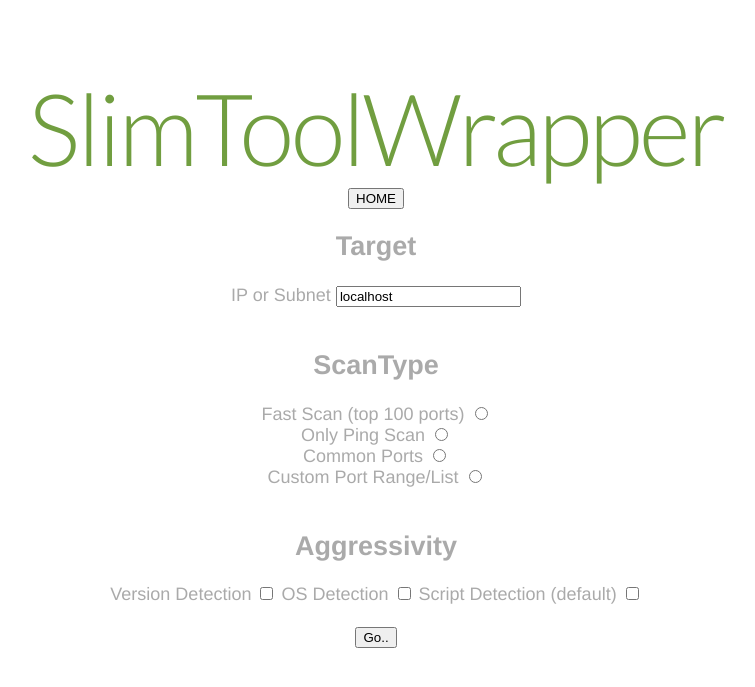
After one commit to davhae/CLIToolWrapper_PHP, a PHP site: template templates/toolController/nmap.phtml in a window 1280 px wide. The commit adds this page. Shown: the top 687 px of the page, without its empty margins (264-1019 px from the left). Run offline with PHP 8.4, Linux system fonts and the light colour scheme; the template is opened without the code that fills it, so the values that code supplies are empty.

Commit message:
nmapController is putting together the console command from ui, ..thinking if a python cli tool would be better..

```diff
--- /dev/null
+++ b/public/js/nmap.js
@@ -0,0 +1,28 @@
+pingScan = document.querySelector("#ping");
+portScan = document.querySelector("#port");
+commonScan = document.querySelector("#commonPorts");
+fastScan = document.querySelector("#fast");
+
+portRange = document.querySelector("#portRange")
+
+aggroDiv = document.querySelector("div#aggro");
+
+portScan.onclick = function() {
+    portRange.style.display = '';
+    aggroDiv.style.display = '';
+}
+commonScan.onclick = function() {
+    portRange.style.display = 'none';
+    aggroDiv.style.display = '';
+}
+fastScan.onclick = function() {
+    portRange.style.display = 'none';
+    aggroDiv.style.display = '';
+}
+
+
+
+pingScan.onclick = function() {
+    portRange.style.display = 'none';
+    aggroDiv.style.display = 'none';
+}
--- /dev/null
+++ b/templates/toolController/nmap.phtml
@@ -0,0 +1,92 @@
+<!DOCTYPE html>
+<html>
+<head>
+    <meta charset="utf-8"/>
+    <title>Slim 3</title>
+    <link href='//fonts.googleapis.com/css?family=Lato:300' rel='stylesheet' type='text/css'>
+    <style>
+        body {
+            margin: 50px 0 0 0;
+            padding: 0;
+            width: 100%;
+            font-family: "Helvetica Neue", Helvetica, Arial, sans-serif;
+            text-align: center;
+            color: #aaa;
+            font-size: 18px;
+        }
+
+        h1 {
+            color: #719e40;
+            letter-spacing: -3px;
+            font-family: 'Lato', sans-serif;
+            font-size: 100px;
+            font-weight: 200;
+            margin-bottom: 0;
+        }
+    </style>
+</head>
+<body>
+<h1>SlimToolWrapper</h1>
+<form action="/">
+    <button>HOME</button>
+</form>
+
+<form action="/toolController/nmap" method="post">
+    <h2>Target</h2>
+    <label for="ip">IP or Subnet</label>
+    <input type="text" name="ip" id="ip" value="localhost"><br><br>
+
+    <h2>ScanType</h2>
+    <label for="fast">Fast Scan (top 100 ports)</label>
+    <input type="radio" name="scanType" id="fast" value="fast"><br>
+
+    <label for="ping">Only Ping Scan</label>
+    <input type="radio" name="scanType" id="ping" value="ping"><br>
+
+    <label for="commonPorts">Common Ports</label>
+    <input type="radio" name="scanType" id="commonPorts" value="commonPorts"><br>
+
+    <label for="port">Custom Port Range/List</label>
+    <input type="radio" name="scanType" id="port" value="port"><br>
+
+    <label for="portRange"></label>
+    <input type="text" name="portRange" id="portRange" style="display:none"><br>
+
+    <div id="aggro">
+        <h2>Aggressivity</h2>
+        <label for="versionDetection">Version Detection</label>
+        <input type="checkbox" name="versionDetection" id="versionDetection">
+
+        <label for="osDetection">OS Detection</label>
+        <input type="checkbox" name="osDetection" id="osDetection">
+
+        <label for="scriptDetection">Script Detection (default)</label>
+        <input type="checkbox" name="scriptDetection" id="scriptDetection">
+
+    </div><br>
+
+    <button>Go..</button>
+</form>
+
+<?php if (isset($toolDependencies)) : ?>
+    <br><table style="margin: 0px auto">
+        <thead>
+        <th>Tool</th>
+        <th>Status</th>
+        <th>Version</th>
+        </thead>
+        <tbody>
+        <?php foreach ($toolDependencies as $toolName => $toolStatus) : ?>
+            <tr>
+                <td><?= $toolName ?></td>
+                <td><?= $toolStatus["status"] ?></td>
+                <td><?= $toolStatus["version"] ?></td>
+            </tr>
+        <?php endforeach; ?>
+        </tbody>
+    </table>
+<?php endif; ?>
+
+<script type="application/javascript" src="/js/nmap.js"></script>
+</body>
+</html>
```
Also changed, not shown: src/Controller/ToolController.php (added, +40 -0 lines), src/Controller/ToolDependencyController.php (added, +45 -0 lines), src/Controller/Tools/NmapController.php (added, +51 -0 lines), src/Controller/ToolsDependencyController.php (deleted, +0 -10 lines), src/routes.php (+27 -3 lines), templates/index.phtml (+25 -7 lines).
